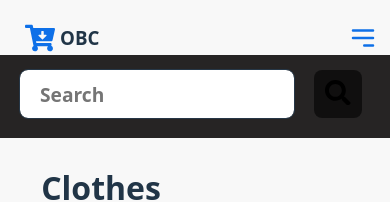
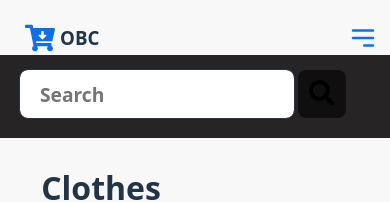
Before and after one commit to eclipse01-oe/Onboard_Collections, a React (Vite) app in the folder frontEnd/: page /#/ in a window 390 px wide. Shown: the top 202 px of the page. Built offline with nearby package versions, Linux system fonts and the light colour scheme.

Commit message:
small changes

```diff
--- a/frontEnd/src/styles/home.module.css
+++ b/frontEnd/src/styles/home.module.css
@@ -159,6 +159,7 @@
     .cardContainer{
         grid-template-columns: 1fr 1fr;
         margin: 0;
+        margin-bottom: 50px;
     }
     .title{
         margin-left: 3vw;
@@ -202,6 +203,9 @@
 }
 
 @media (max-width: 420px){
+    .searchCon{
+        gap: 4px;
+    }
     .searchCon input{
         width: 60%;
     }
```
Also changed, not shown: 1 other file (tests, documents, lock files or other folders).
